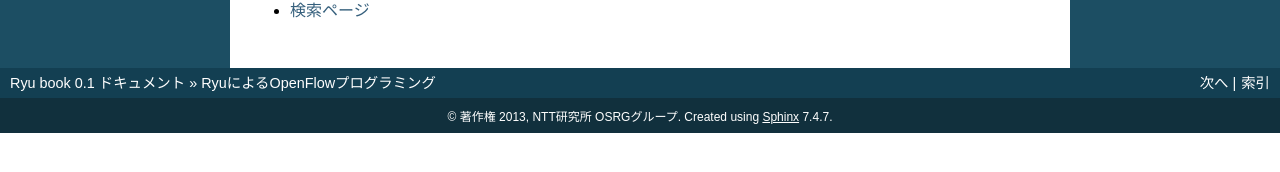
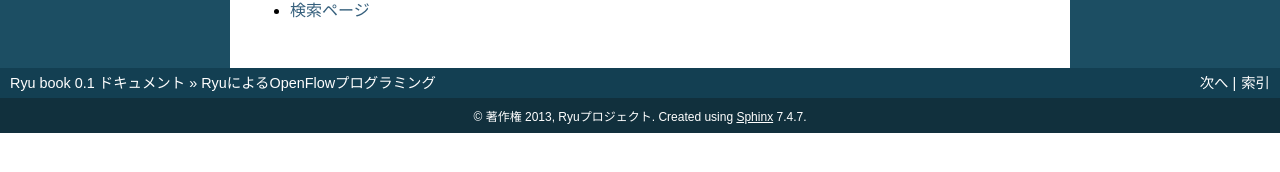
Before and after one commit to osrg/ryu-book, a Sphinx documentation site: the page built from ja/source/index.rst, in a window 1280 px wide. Shown: the part 379-551 px from the top of the page. Built offline with Sphinx 7.4.7, drawn with Linux system fonts in a browser that asks for light colours.

Commit message:
update the author
Signed-off-by: FUJITA Tomonori <fujita.tomonori@lab.ntt.co.jp>

```diff
--- a/ja/source/conf.py
+++ b/ja/source/conf.py
@@ -41,7 +41,7 @@ master_doc = 'index'
 
 # General information about the project.
 project = u'Ryu book'
-copyright = u'2013, NTT研究所 OSRGグループ'
+copyright = u'2013, Ryuプロジェクト'
 
 # The version info for the project you're documenting, acts as replacement for
 # |version| and |release|, also used in various other places throughout the
@@ -185,7 +185,7 @@ latex_elements = {
 # (source start file, target name, title, author, documentclass [howto/manual]).
 latex_documents = [
   ('index', 'Ryubook.tex', u'RyuによるOpenFlowプログラミング',
-   u'NTT研究所 OSRGグループ', 'manual'),
+   u'Ryuプロジェクト', 'manual'),
 ]
 
 # The name of an image file (relative to this directory) to place at the top of
@@ -216,7 +216,7 @@ latex_docclass = {'manual': 'jsbook'}
 # (source start file, name, description, authors, manual section).
 man_pages = [
     ('index', 'ryubook', u'RyuによるOpenFlowプログラミング',
-     [u'NTT研究所 OSRGグループ'], 1)
+     [u'Ryuプロジェクト'], 1)
 ]
 
 # If true, show URL addresses after external links.
@@ -230,7 +230,7 @@ man_pages = [
 #  dir menu entry, description, category)
 texinfo_documents = [
   ('index', 'Ryubook', u'RyuによるOpenFlowプログラミング',
-   u'NTT研究所 OSRGグループ', 'Ryubook', 'One line description of project.',
+   u'Ryuプロジェクト', 'Ryubook', 'One line description of project.',
    'Miscellaneous'),
 ]
 
@@ -248,9 +248,9 @@ texinfo_documents = [
 
 # Bibliographic Dublin Core info.
 epub_title = u'RyuによるOpenFlowプログラミング'
-epub_author = u'NTT研究所 OSRGグループ'
-epub_publisher = u'NTT研究所 OSRGグループ'
-epub_copyright = u'2013, NTT研究所 OSRGグループ'
+epub_author = u'Ryuプロジェクト'
+epub_publisher = u'Ryuプロジェクト'
+epub_copyright = u'2013, Ryuプロジェクト'
 
 # The language of the text. It defaults to the language option
 # or en if the language is not set.
```
